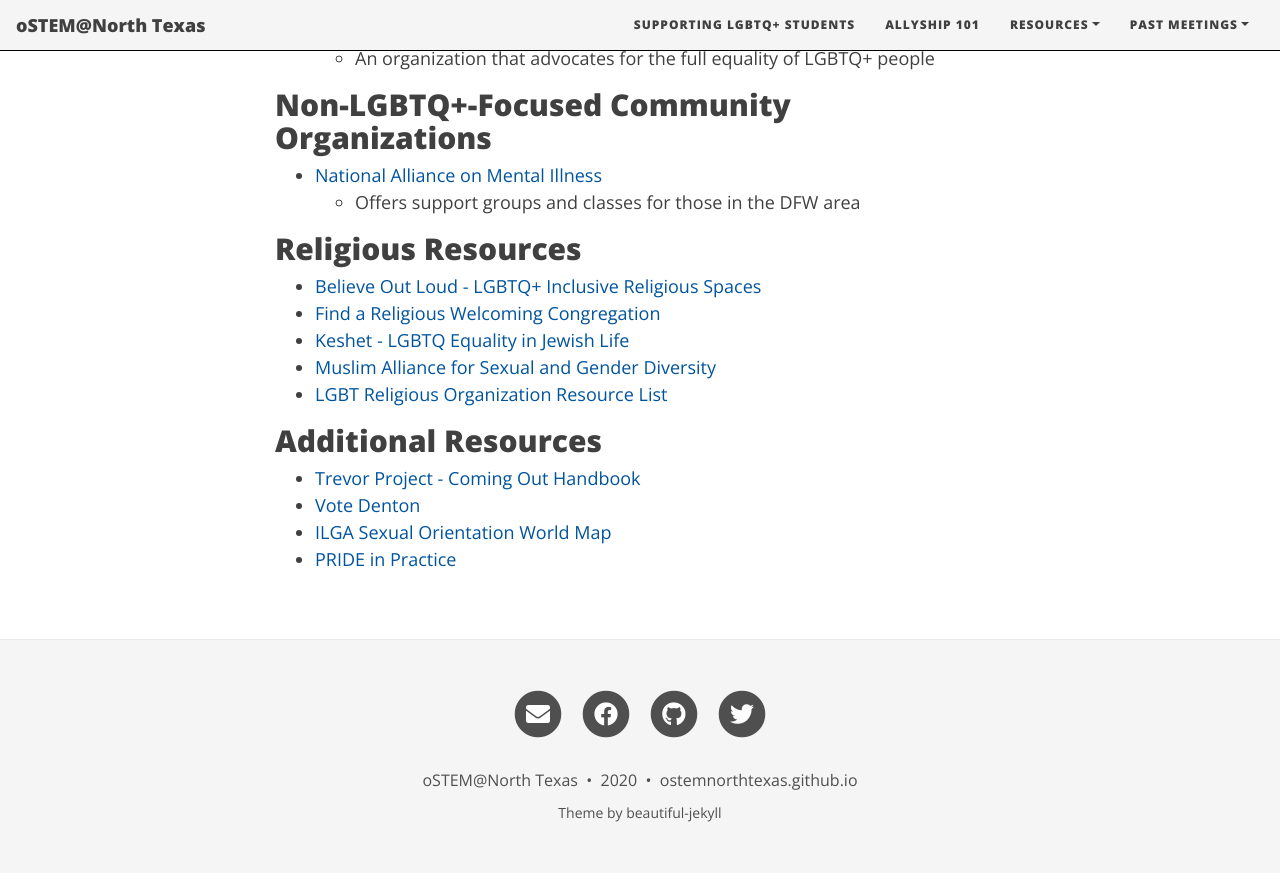
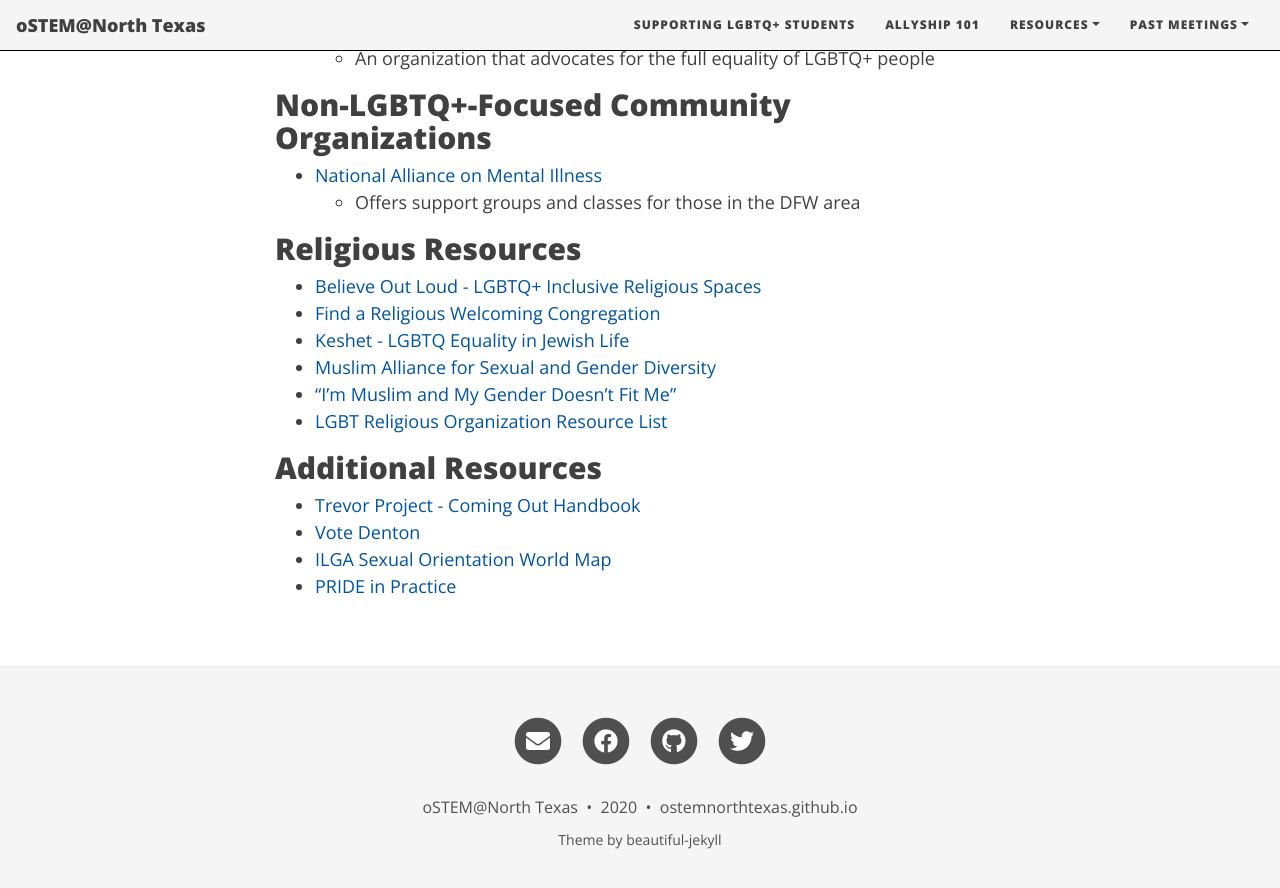
Before and after one commit to ostemnorthtexas/site, a Jekyll site: the page built from pages/DFW-resources.md, in a window 1280 px wide and 900 px high, scrolled down 2336 px. Shown: the top 888 px of the window. Built offline with Jekyll 4.4.1, drawn with Linux system fonts in a browser that asks for light colours; nearby versions of some CDN libraries.

```diff
--- a/pages/DFW-resources.md
+++ b/pages/DFW-resources.md
@@ -87,9 +87,10 @@
 ## Religious Resources
 
 - [Believe Out Loud - LGBTQ+ Inclusive Religious Spaces](https://www.believeoutloud.com/)
-- [Find a Religious Welcoming Congregation](welcomingresources.org/usa)
+- [Find a Religious Welcoming Congregation](http://welcomingresources.org/usa)
 - [Keshet - LGBTQ Equality in Jewish Life](https://www.keshetonline.org/)
 - [Muslim Alliance for Sexual and Gender Diversity](http://www.muslimalliance.org/)
+- ["I'm Muslim and My Gender Doesn't Fit Me"](https://advocatesforyouth.org/wp-content/uploads/2019/05/Im-Muslim-My-Gender-Doesnt-Fit-Me.pdf)
 - [LGBT Religious Organization Resource List](https://www.pbs.org/independentlens/content/love-free-or-die_lgbt-religious-organizations-html/)
 
 ## Additional Resources
```
Also changed, not shown: pages/life-after-undergrad.md (+2 -0 lines).
